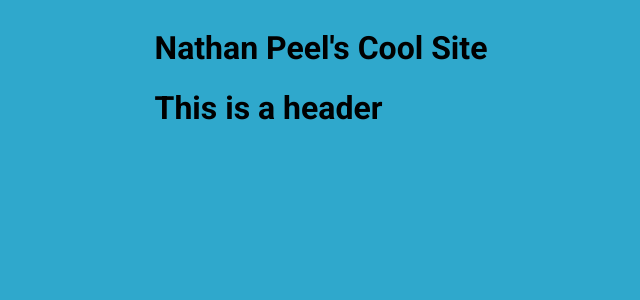
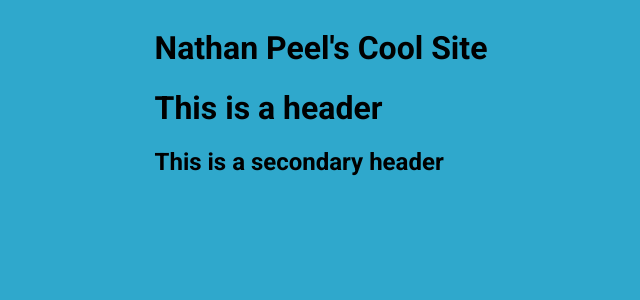
Before and after one commit to Team-Heat-Seeking-Devil-Chickens/Iteration-Project, a React app in the folder frontend/: page / in a window 1280 px wide. Shown: the top 300 px of the page, without its empty margins (319-959 px from the left). Built offline with nearby package versions, Linux system fonts and the light colour scheme.

Commit message:
updates App.jsx to include secondary header

```diff
--- a/frontend/src/components/App.jsx
+++ b/frontend/src/components/App.jsx
@@ -4,7 +4,9 @@ const App = () => {
   return (
     <div id='app'>
       <h1>Nathan Peel's Cool Site</h1>
+
       <h1>This is a header</h1>
+      <h2>This is a secondary header</h2>
     </div>
   );
 };
```
